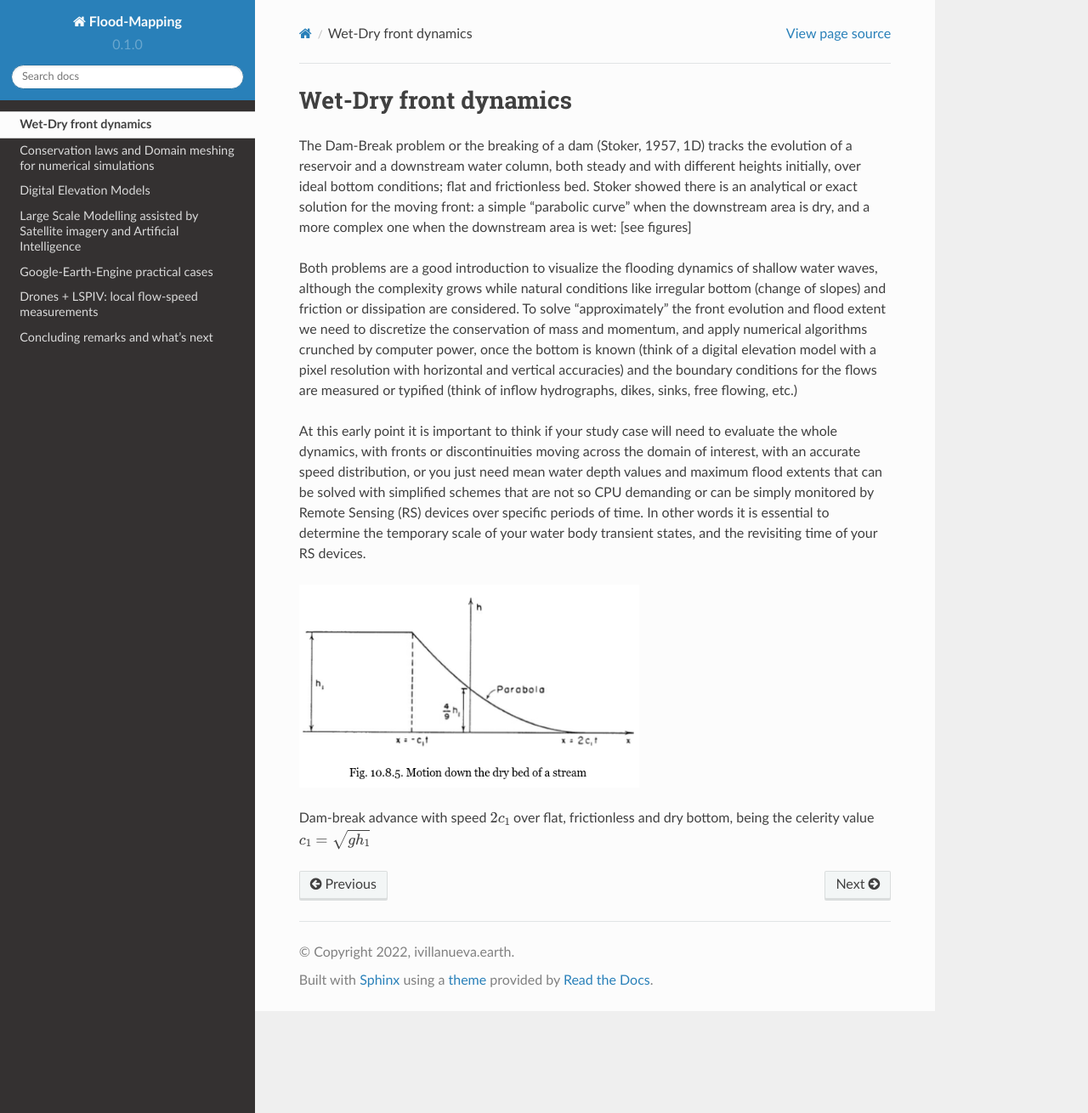
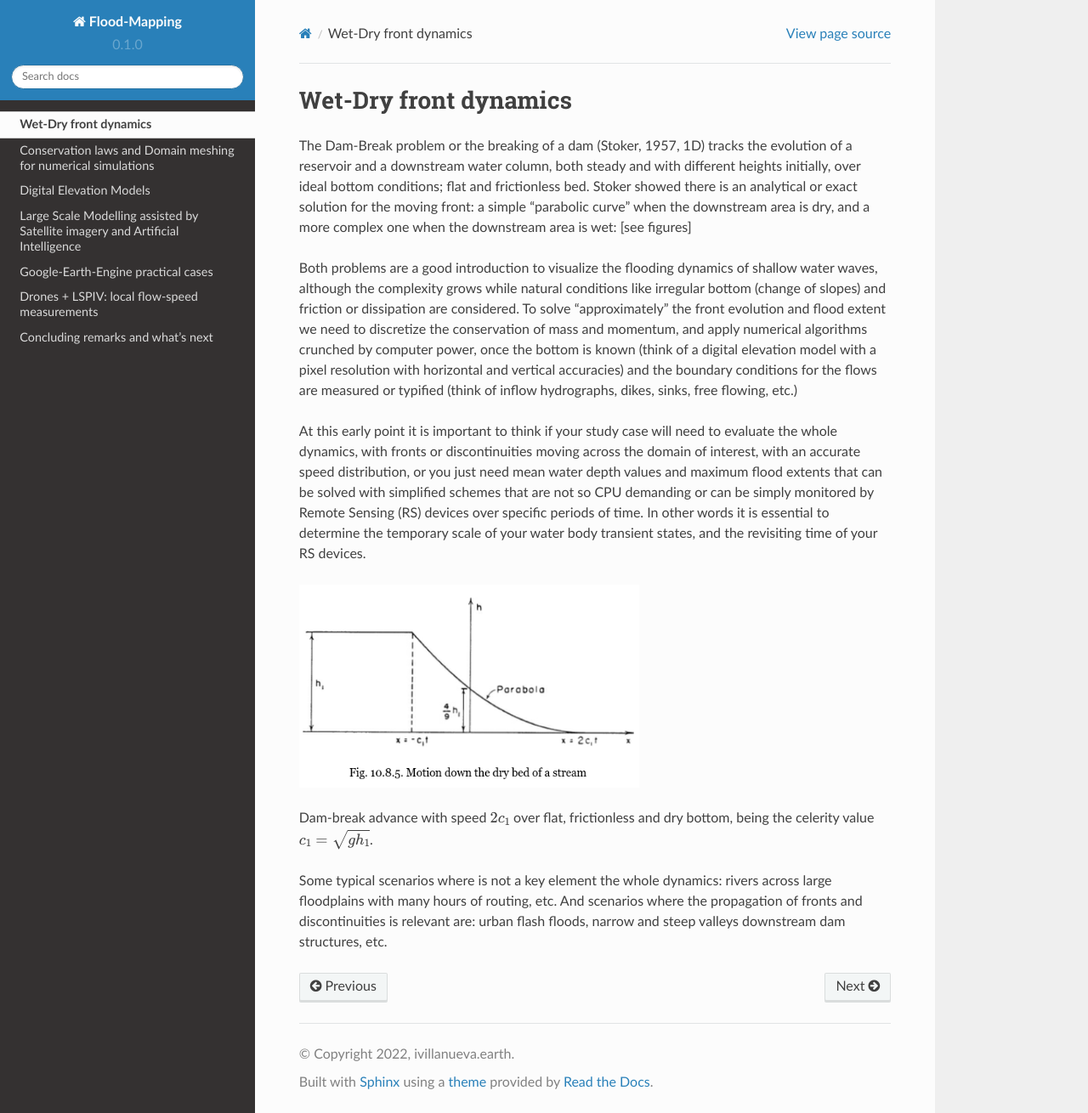
Before and after one commit to ivillamadrid/FloodMapping, a Sphinx documentation site: the page built from docs/source/wetdry.rst, in a window 1280 px wide and 1310 px high. Shown: the whole window at 85% size. Built offline with Sphinx 7.4.7 and the Read the Docs theme 2.0.0, drawn with Linux system fonts in a browser that asks for light colours.

Commit message:
Update wetdry.rst

```diff
--- a/docs/source/wetdry.rst
+++ b/docs/source/wetdry.rst
@@ -13,4 +13,7 @@ At this early point it is important to think if your study case will need to eva
   :width: 400
   :alt: Advance over flat and dry bottom
 
-Dam-break advance with speed :math:`2c_1` over flat, frictionless and dry bottom, being the celerity value :math:`c_1=\sqrt{gh_1}`
+Dam-break advance with speed :math:`2c_1` over flat, frictionless and dry bottom, being the celerity value :math:`c_1=\sqrt{gh_1}`.
+
+Some typical scenarios where is not a key element the whole dynamics: rivers across large floodplains with many hours of routing, etc.
+And scenarios where the propagation of fronts and discontinuities is relevant are: urban flash floods, narrow and steep valleys downstream dam structures, etc.
```
